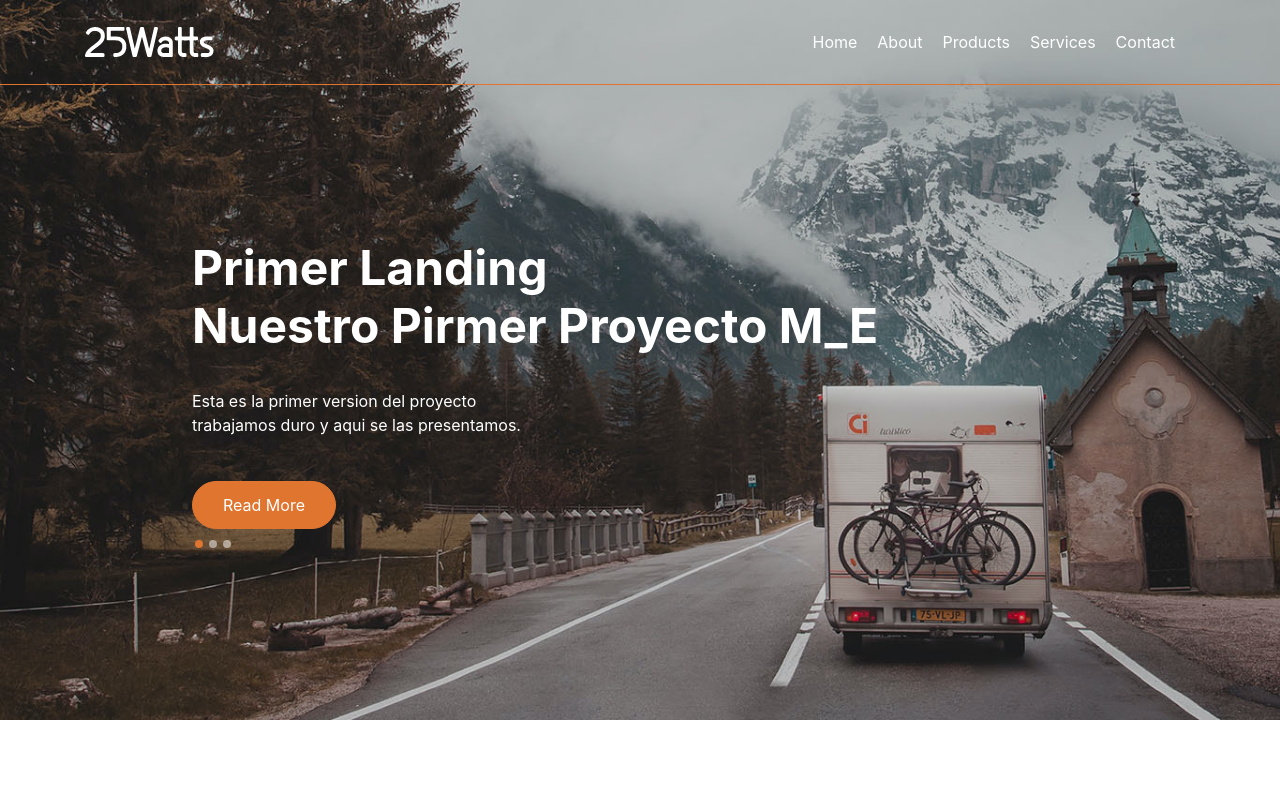
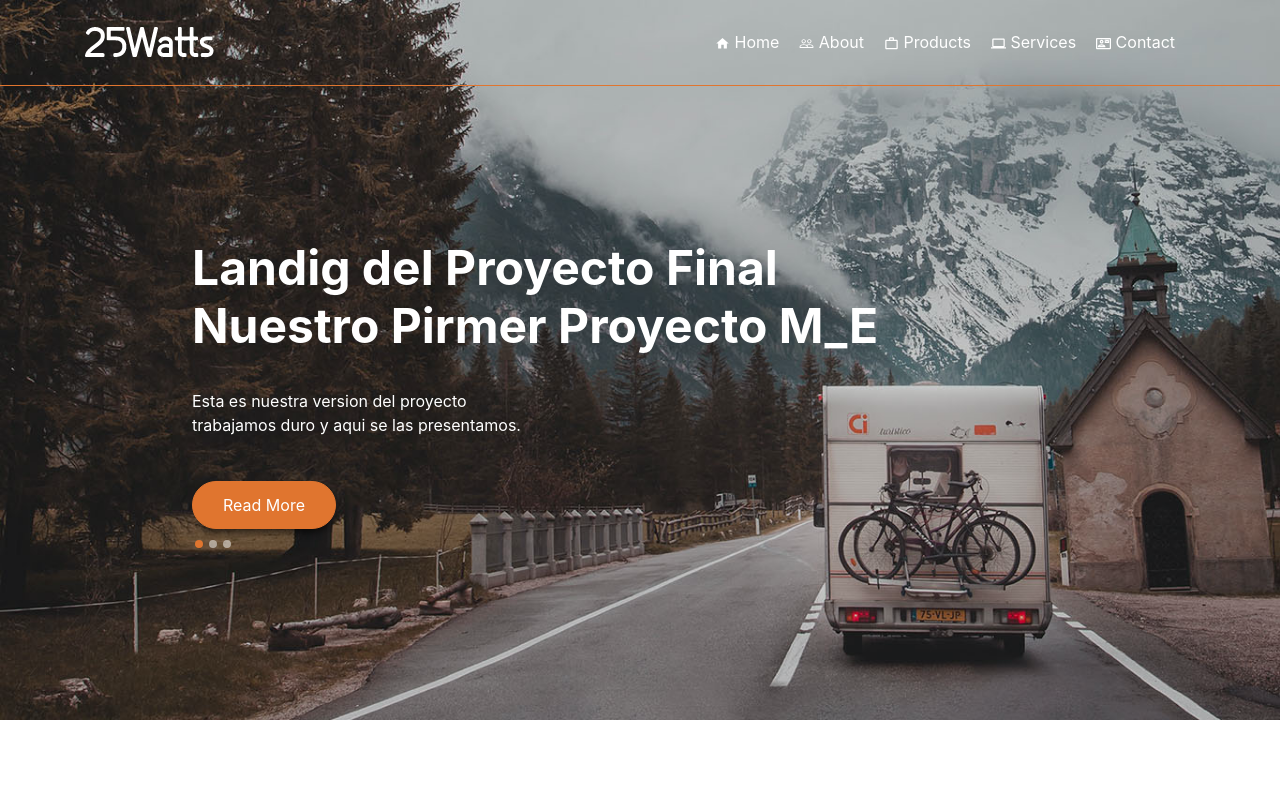
Before and after one commit to Antonio-Barahona/frontpin-2, a React (Create React App) app: page / in a window 1280 px wide. Both pictures are taken after a click on the item 199 px from the left and 543 px from the top of the page. Shown: the top 800 px of the page. Built offline with nearby package versions, Linux system fonts and the light colour scheme.

Commit message:
header
agregados incono y efectos

```diff
--- a/src/components/footer/footer.scss
+++ b/src/components/footer/footer.scss
@@ -13,6 +13,7 @@
   .futer > p{
     color: white;
     padding-left: 101px;
+    font-size: 14px ;
 
   }
 
--- a/src/components/header/Header.js
+++ b/src/components/header/Header.js
@@ -1,31 +1,38 @@
 import React from 'react';
 import Logo from '../../asset/images/top-logo.png';
 import Nav from 'react-bootstrap/Nav';
-
+import HomeIcon from '@material-ui/icons/Home';
+import { Icon } from '@material-ui/core';
+import PeopleOutlineIcon from '@material-ui/icons/PeopleOutline';
+import WorkOutlineIcon from '@material-ui/icons/WorkOutline';
+import LaptopIcon from '@material-ui/icons/Laptop';
+import ContactMailOutlinedIcon from '@material-ui/icons/ContactMailOutlined';
 
 const Header = () =>{
     return (
        <header className="header">
          <div className="container">
-            <a href="www.25watts.com">
-                <img src={Logo} alt="Landing Proyecto Final"/>
+            <a href="https://finalmundose.herokuapp.com/">
+                <img src={Logo} alt="Landing Proyecto Final" className='logoHeader'/>
             </a>
             <Nav className='navbar'>
 
               <Nav.Item>
-                <Nav.Link className="navbar-item" href="#home">Home</Nav.Link>
+                <Nav.Link className="navbar-item" href="#home"><Icon className='iconHeader'>
+              <HomeIcon />
+            </Icon> Home</Nav.Link>
               </Nav.Item>
               <Nav.Item>
-                <Nav.Link className="navbar-item" href="#about">About</Nav.Link>
+                <Nav.Link className="navbar-item" href="#about"> <Icon><PeopleOutlineIcon/></Icon> About</Nav.Link>
               </Nav.Item>
               <Nav.Item>
-                <Nav.Link className="navbar-item" href="#products">Products</Nav.Link>
+                <Nav.Link className="navbar-item" href="#products"> <Icon><WorkOutlineIcon/></Icon> Products</Nav.Link>
               </Nav.Item>
               <Nav.Item>
-                <Nav.Link className="navbar-item" href="#services">Services</Nav.Link>
+                <Nav.Link className="navbar-item" href="#services"> <Icon><LaptopIcon/></Icon> Services</Nav.Link>
               </Nav.Item>
               <Nav.Item>
-                <Nav.Link className="navbar-item" href="#contact" color="white">Contact</Nav.Link>
+                <Nav.Link className="navbar-item" href="#contact" color="white"> <Icon><ContactMailOutlinedIcon/></Icon> Contact</Nav.Link>
               </Nav.Item>
             </Nav>
 
--- a/src/components/header/Header.scss
+++ b/src/components/header/Header.scss
@@ -39,3 +39,10 @@
       font-size: 16px;
     }
 }
+
+.navbar-item:hover{
+  transform: scale(1.07);
+}
+.logoHeader:hover {
+  transform: scale(1.07) ;
+}
--- a/src/components/hero/Hero.js
+++ b/src/components/hero/Hero.js
@@ -11,8 +11,8 @@ const Hero = () => {
         <Carousel.Item>
           <img src={imageSlide1} className='d-block w-100' alt='First slide' />
           <Carousel.Caption>
-            <h3>Primer Landing <br></br> Nuestro Pirmer Proyecto M_E</h3>
-            <p>Esta es la primer version del proyecto<br></br> trabajamos duro y aqui se las presentamos.</p>
+            <h3>Landig del Proyecto Final <br></br> Nuestro Pirmer Proyecto M_E</h3>
+            <p>Esta es nuestra version del proyecto<br></br> trabajamos duro y aqui se las presentamos.</p>
             <Button variant='primary'>Read More</Button>
           </Carousel.Caption>
         </Carousel.Item>
@@ -31,7 +31,7 @@ const Hero = () => {
 
           <Carousel.Caption>
             <h3>React para el FrontEnd <br></br> Lo ultimo en experiencia de usuario</h3>
-            <p>un hambiente intuitivo y simple <br></br> para que cualquier usuario se sienta comodo.</p>
+            <p>un hambiente instuitivo y simple <br></br> para que todos se sienta comodo.</p>
 
             <Button variant='primary'>Read More</Button>
           </Carousel.Caption >
--- a/src/components/hero/Hero.scss
+++ b/src/components/hero/Hero.scss
@@ -12,6 +12,10 @@ section.hero {
       height: 48px;
       border-radius: 50px;
       margin-top: 5%;
+      box-shadow: 0px 8px 9px -5px rgba(0, 0, 0, 0.75);
+    }
+    button:hover {
+      transform: scale(1.07);
     }
 
 
--- a/src/containers/Contact/Contact.js
+++ b/src/containers/Contact/Contact.js
@@ -5,26 +5,34 @@ import { sendEmail } from "../../axios"
 
 
 
+
+
+//----------------- intentando mensajes de error ------------------ //
+
+
+
 const Contact = () => {
   const [validated, ] = useState(false)
-  const [formData, setFormData] = useState({})
+  const [formData, setFormData] = useState ( {} )
 
   const handleSubmit = async (e) => {
     e.preventDefault();
 
   const form = e.currentTarget;
-    console.log(form.checkValidity())
+  console.log(form.checkValidity () )
 
-
-    if (form.checkValidity()) {
+      if (form.checkValidity () ) {
           console.log(formData)
           console.log('Formulario Validado')
+
           let responseData = await sendEmail(formData)
           console.log(responseData.data)
           alert('muchas gracias por su mensaje, nos contactaremos a la brevedad');
           form.reset()
       } else {
+
       alert('verifique los datos ingresdos');
+
     }
   }
 
@@ -47,11 +55,11 @@ const Contact = () => {
         <Row>
           <Col md={12} lg={5}>
             <h3>
-              Get in touch<br></br>
-              <span>We are hiring!</span>
+              necesitas mas informacion? <br></br>
+              <span>Contactanos!</span>
             </h3>
             <Form noValidate validated={validated} onSubmit={handleSubmit}>
-              <Form.Group>
+              <Form.Group className='groupForm'>
                 <Form.Control className= "control"
                   onChange={handleOnChange}
                   required
--- a/src/containers/Contact/contac.scss
+++ b/src/containers/Contact/contac.scss
@@ -20,7 +20,12 @@
       height: 48px;
       border-radius: 50px;
       margin-top: 5%;
+      box-shadow: 0px 8px 9px -5px rgba(0, 0, 0, 0.75);
     }
+    button:hover {
+      transform: scale(1.07);
+    }
+
     .row {
       align-items: center;
     }
@@ -55,3 +60,9 @@
       }
     }
   }
+
+  .groupForm {
+    position: relative;
+    z-index: 90;
+
+  }
--- /dev/null
+++ b/src/containers/Contact/firebase.js
@@ -0,0 +1,24 @@
+import firebase from 'firebase'
+import 'firebase/auth'
+
+var firebaseConfig = {
+    apiKey: "AIzaSyCqXzJcqEkyNlpaPyv-lpz71ZNDhTNoLZ4",
+    authDomain: "landing-8aac7.firebaseapp.com",
+    projectId: "landing-8aac7",
+    storageBucket: "landing-8aac7.appspot.com",
+    messagingSenderId: "607292713567",
+    appId: "1:607292713567:web:93cdedbd4a146602c389ea",
+    measurementId: "G-V06S7G6TE9"
+  };
+  // Initialize Firebase
+  firebase.initializeApp(firebaseConfig);
+  const auth = firebase.auth()
+  firebase.analytics();
+
+// const firebaseApp = firebase.initializeApp(firebaseConfig)
+
+const google = new firebase.auth.GoogleAuthProvider()
+//const db = firebase.firestore()
+
+export { auth, google }
+//export default db
```
Also changed, not shown: package.json (+7 -0 lines), src/App.js (+20 -1 lines), 1 other file (tests, documents, lock files or other folders). Lines whose indentation alone changed are shown as unchanged.
